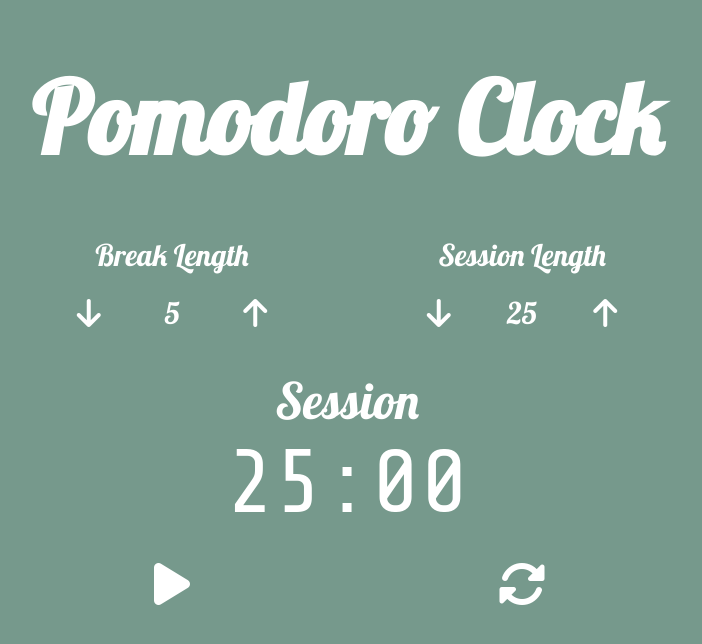
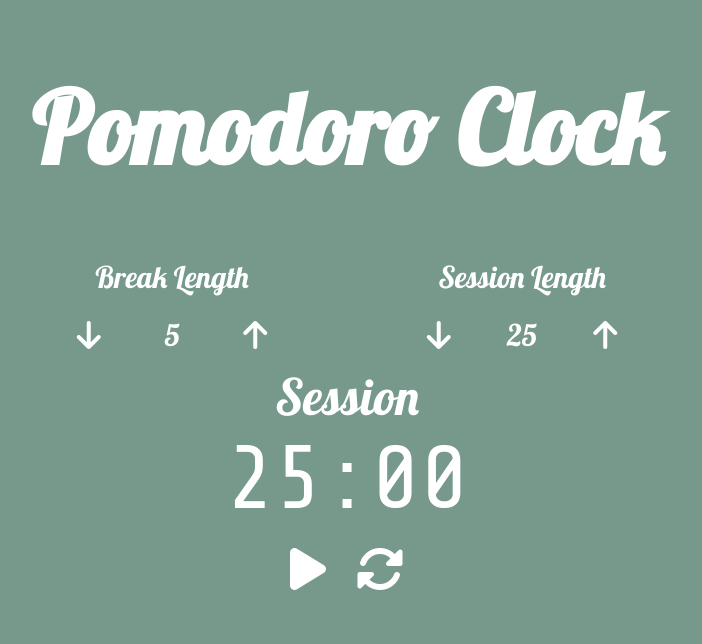
Before and after one commit to tupelobound/pomodoro-clock, a React (Create React App) app: page / in a window 1280 px wide. Shown: the top 644 px of the page, without its empty margins (293-995 px from the left). Built offline with nearby package versions, Linux system fonts and the light colour scheme.

Commit message:
Moved buttons inside timer component

```diff
--- a/src/App.js
+++ b/src/App.js
@@ -1,7 +1,5 @@
 /* eslint-disable react/prop-types */
 import Timer from './Timer'
-import CancelButton from './CancelButton'
-import PlayButton from './PlayButton'
 import BreakSetter from './BreakSetter'
 import SessionSetter from './SessionSetter'
 import { React } from 'react'
@@ -16,8 +14,6 @@ function App () {
         <BreakSetter />
         <SessionSetter />
         <Timer />
-        <PlayButton />
-        <CancelButton />
       </div>
       <audio id="beep" src="https://raw.githubusercontent.com/freeCodeCamp/cdn/master/build/testable-projects-fcc/audio/BeepSound.wav" />
     </DataProvider>
--- a/src/Timer.js
+++ b/src/Timer.js
@@ -1,5 +1,7 @@
 import { React, useContext } from 'react'
 import { DataContext } from './context/DataContext'
+import PlayButton from './PlayButton'
+import CancelButton from './CancelButton'
 
 // Functional component for the timer
 const Timer = () => {
@@ -9,6 +11,8 @@ const Timer = () => {
       <div id="timer">
        <p id="timer-label" className={color}>{timerMode}</p>
        <p id="time-left" className={color}>{timerMinutes}:{timerSeconds}</p>
+       <PlayButton />
+       <CancelButton />
       </div>
   )
 }
```
